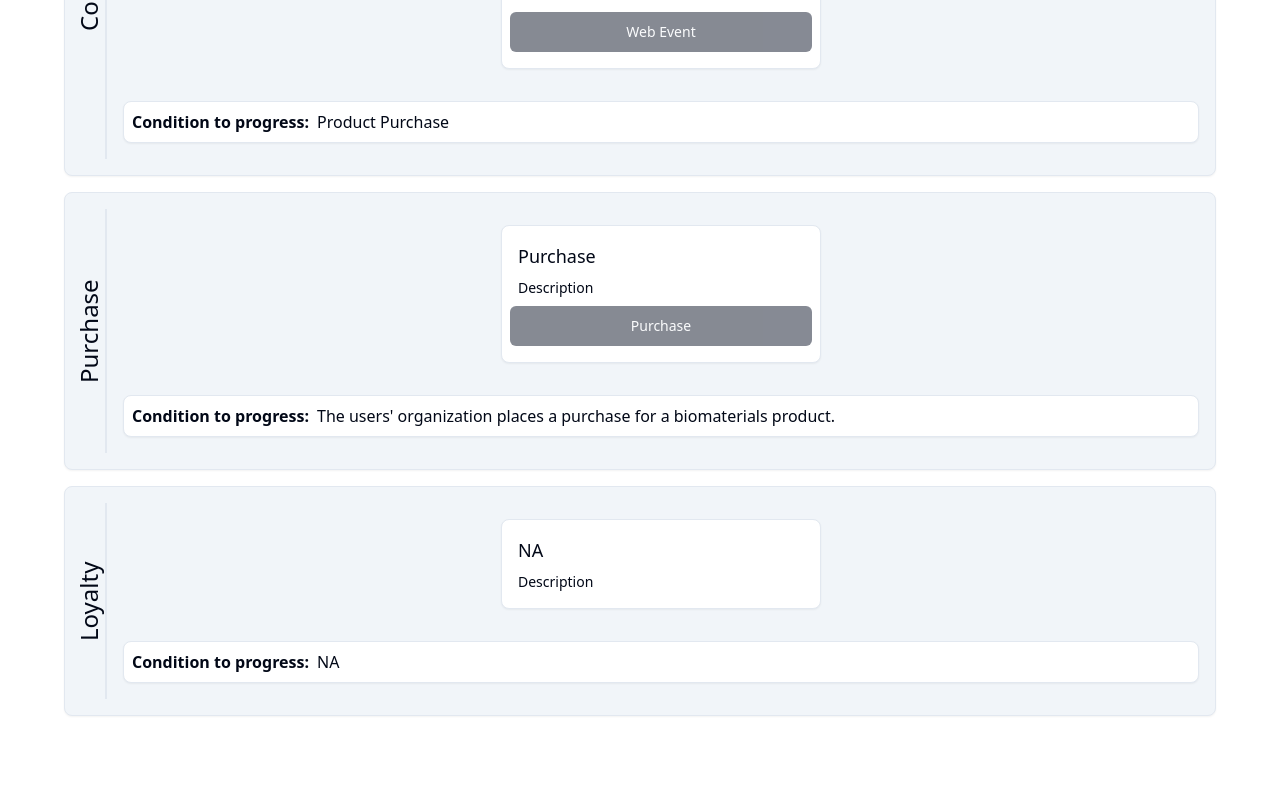
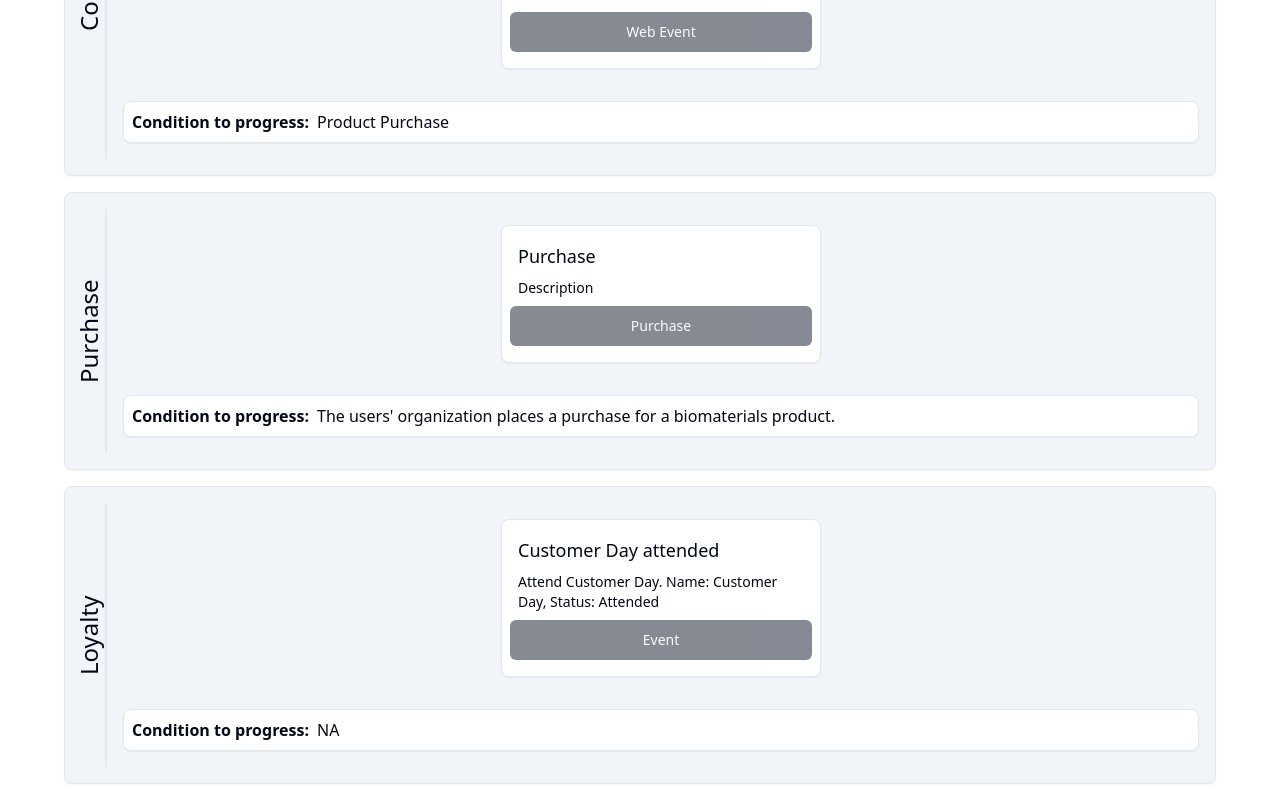
Before and after one commit to Kaihchanwork/test, a Next.js app: page /uc1 in a window 1280 px wide. Shown: the part 1108-1908 px from the top of the page. Before the commit the page ends 1840 px from the top, so only its background shows below. Built offline with nearby package versions, Linux system fonts and the light colour scheme.

Commit message:
Update page.tsx

```diff
--- a/app/uc1/page.tsx
+++ b/app/uc1/page.tsx
@@ -234,13 +234,23 @@ const HomePage = () => {
 
 
       <CXFlow flowName="Loyalty">
-        <CXFlow.Row>
-          <CXFlow.Item>
-            <CXFlow.ItemHeader>NA</CXFlow.ItemHeader>
+      <CXFlow.Row>
+        <CXFlow.Item>
+            <CXFlow.ItemHeader>Customer Day attended</CXFlow.ItemHeader>
             <CXFlow.ItemDescription>
-              Description
+              Attend Customer Day. Name: Customer Day, Status: Attended
             </CXFlow.ItemDescription>
-
+            <CXFlow.ItemForm
+              triggerLabel="Event"
+              eventName="Event"
+              eventParameters={[
+                "eventType",
+                "eventName",
+                "eventStatus"
+              ]}
+              cdpSDK={typeof window !== "undefined" ? window.mvpCDP : null}
+              isSDKLoaded={isLoaded}
+            />
           </CXFlow.Item>
         </CXFlow.Row>
 
```
